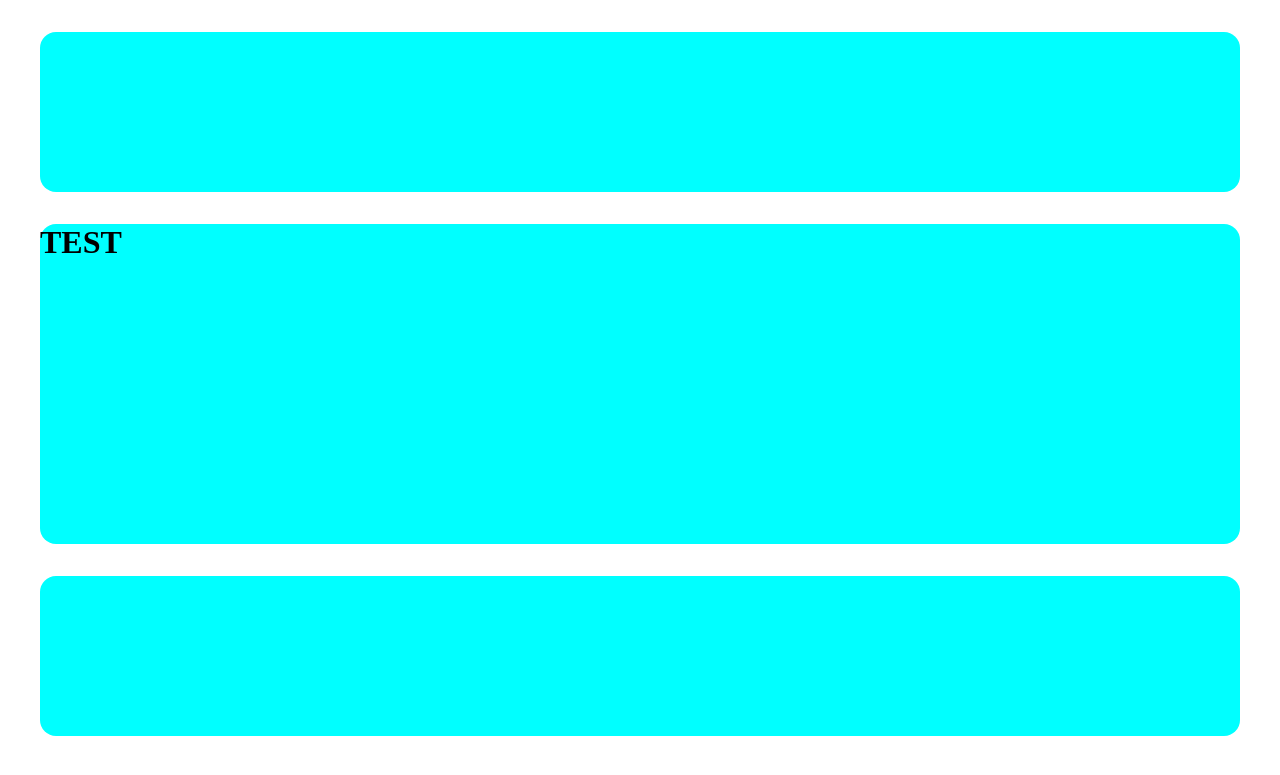
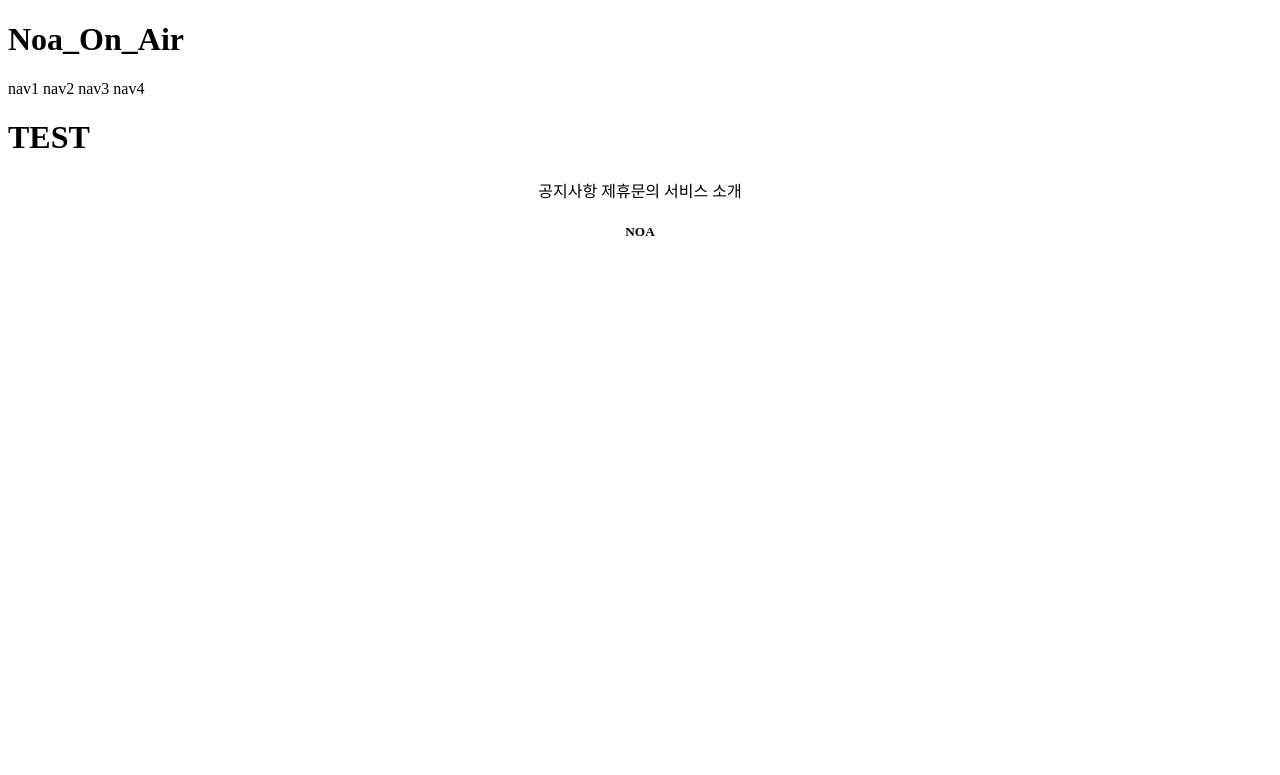
Before and after one commit to Uh-hub/git_4ban_1, a Django app: page /accounts/hello_world/ in a window 1280 px wide. Shown: the top 775 px of the page. Run offline with Django 3.2, Linux system fonts and the light colour scheme; parts of the project's set-up code (start-up, migrations or seed data) failed here and were passed over.

Commit message:
7/6 gwang in sa22

```diff
--- a/templates/footer.html
+++ b/templates/footer.html
@@ -1,3 +1,12 @@
-<div style="height: 10rem; background-color: aqua; margin: 2rem; border-radius: 1rem;">
+<div style="text-align:center">
+    <div>
+        <span>공지사항</span>
+        <span>제휴문의</span>
+        <span>서비스 소개</span>
+    </div>
+    <div>
+        <h5>NOA</h5>
+    </div>
+
 
 </div>
--- a/templates/header.html
+++ b/templates/header.html
@@ -1,3 +1,12 @@
-<div style="height: 10rem; background-color: aqua; margin: 2rem; border-radius: 1rem;">
+<div style="test-align: center">
+    <div>
+        <h1>Noa_On_Air</h1>
+    </div>
+    <div>
+        <span>nav1</span>
+        <span>nav2</span>
+        <span>nav3</span>
+        <span>nav4</span>
 
-</div>
+    </div4
+</div4
```
